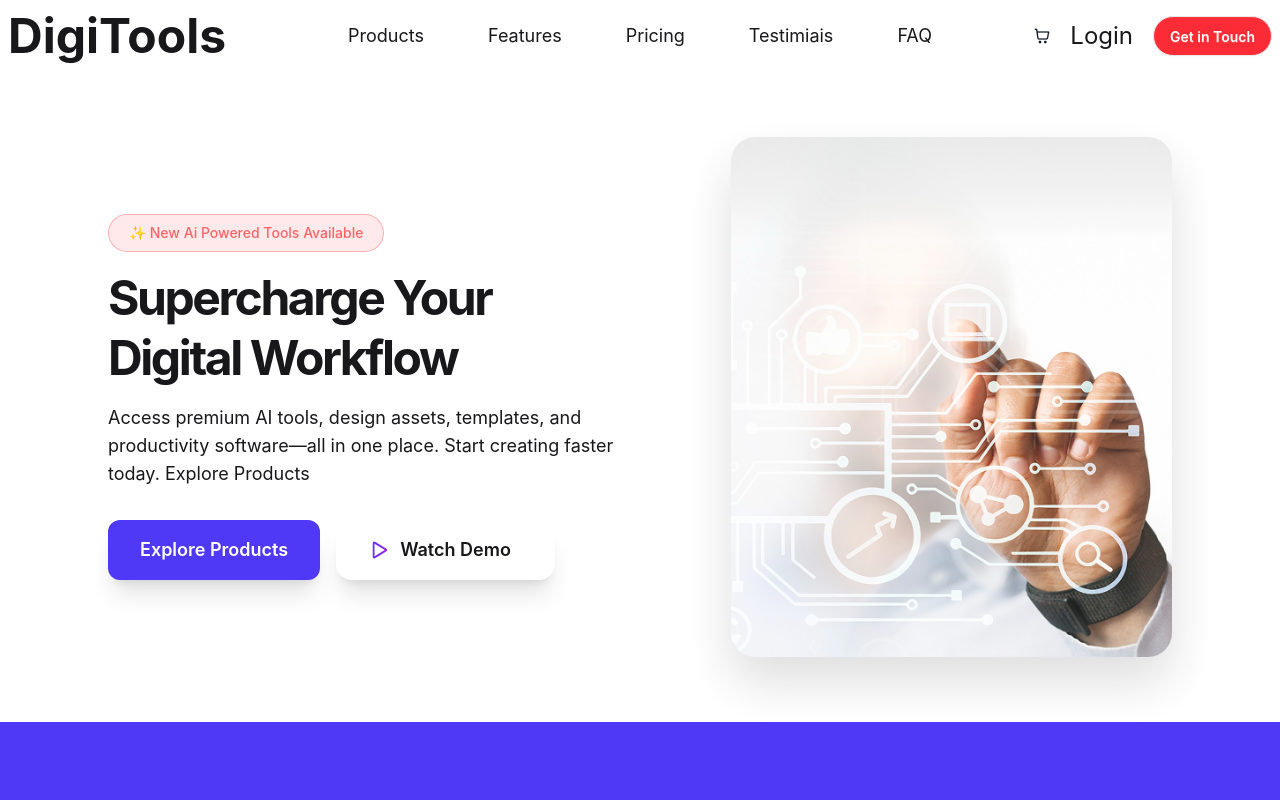
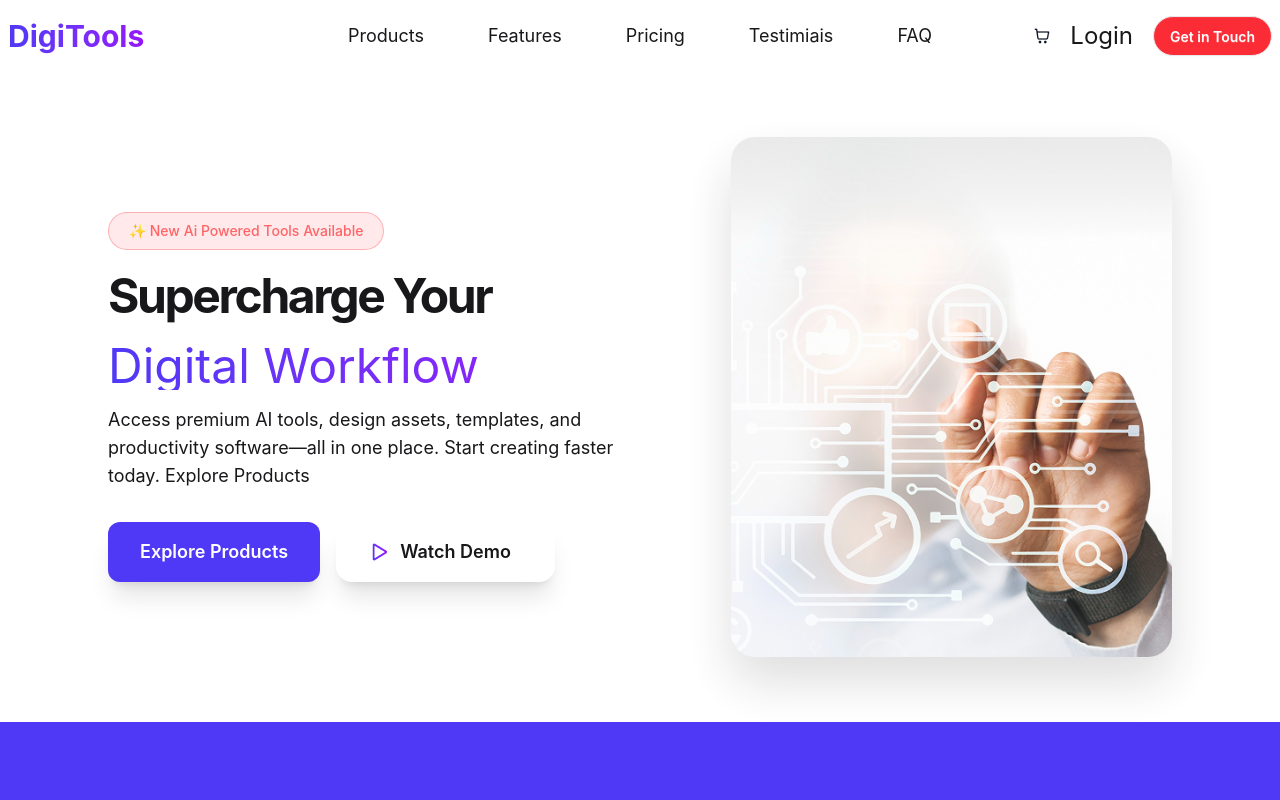
Before and after one commit to Jabed75/Assignment-06, a React (Vite) app: page / in a window 1280 px wide. Shown: the top 800 px of the page. Built offline with nearby package versions, Linux system fonts and the light colour scheme.

Commit message:
update file

```diff
--- a/src/components/Banner.jsx
+++ b/src/components/Banner.jsx
@@ -16,10 +16,11 @@ const Banner = () => {
           <h1 className="text-4xl lg:text-5xl font-bold leading-tight tracking-tighter ">
            Supercharge Your
             <br />
+          </h1>
+          <h1 className='text-5xl bg-linear-to-r from-[#4F39F6] to-[#9514FA] bg-clip-text text-transparent'>
+             Digital Workflow
+          </h1>
 
-              Digital Workflow
-
-          </h1>
 
           <p className="text-lg  max-w-lg">
             Access premium AI tools, design assets, templates, and productivity
--- a/src/components/Navbar.jsx
+++ b/src/components/Navbar.jsx
@@ -5,7 +5,7 @@ const Navbar = () => {
     return (
         <div className="navbar">
       <div className="navbar-start">
-        <div className="flex items-center gap-1 font-bold text-5xl linear-gradient">
+        <div className="flex items-center gap-1 font-bold text-3xl bg-linear-to-r from-[#4F39F6] to-[#9514FA] bg-clip-text text-transparent">
           DigiTools
         </div>
       </div>
```
Also changed, not shown: 1 other file (tests, documents, lock files or other folders).
